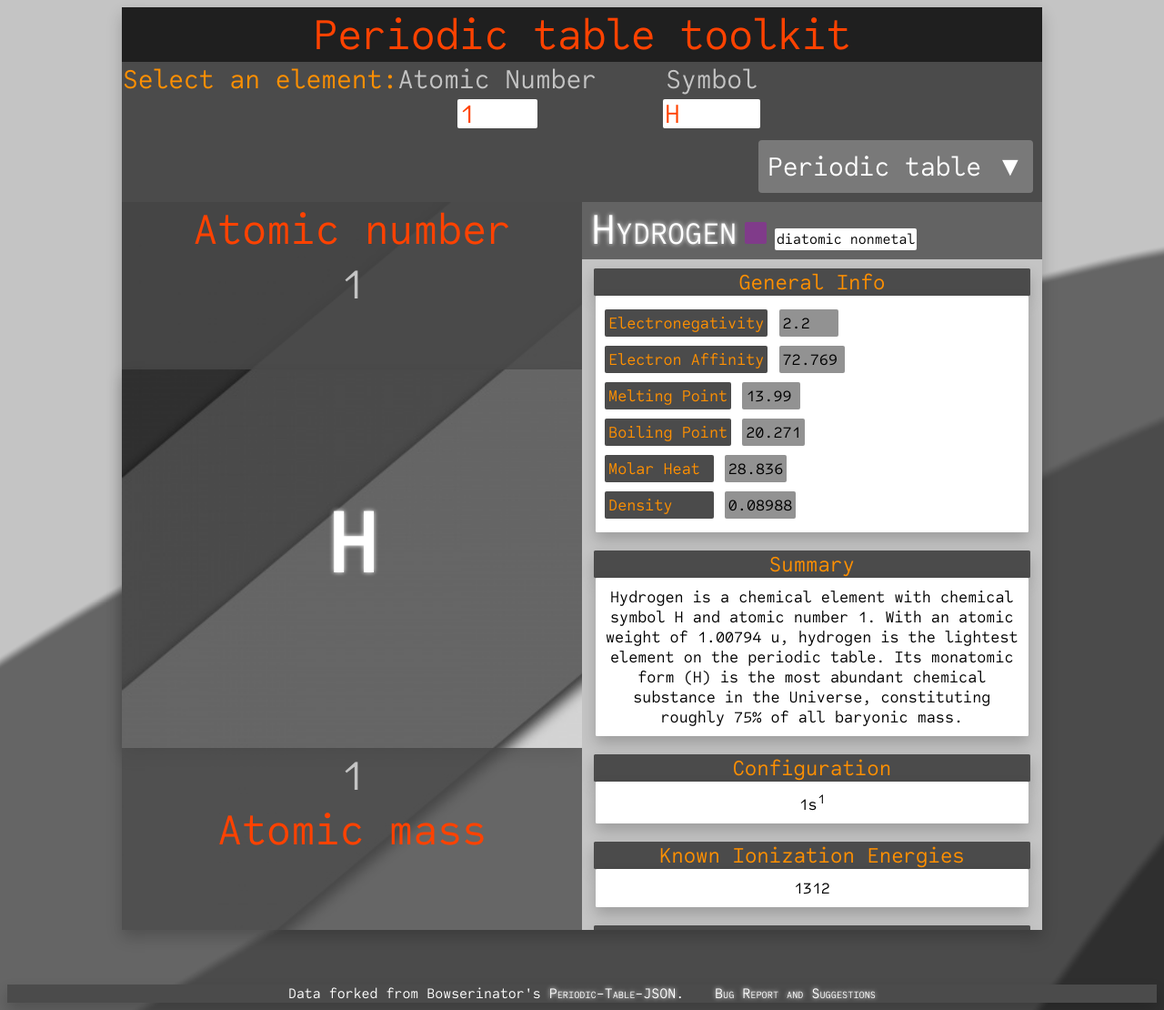
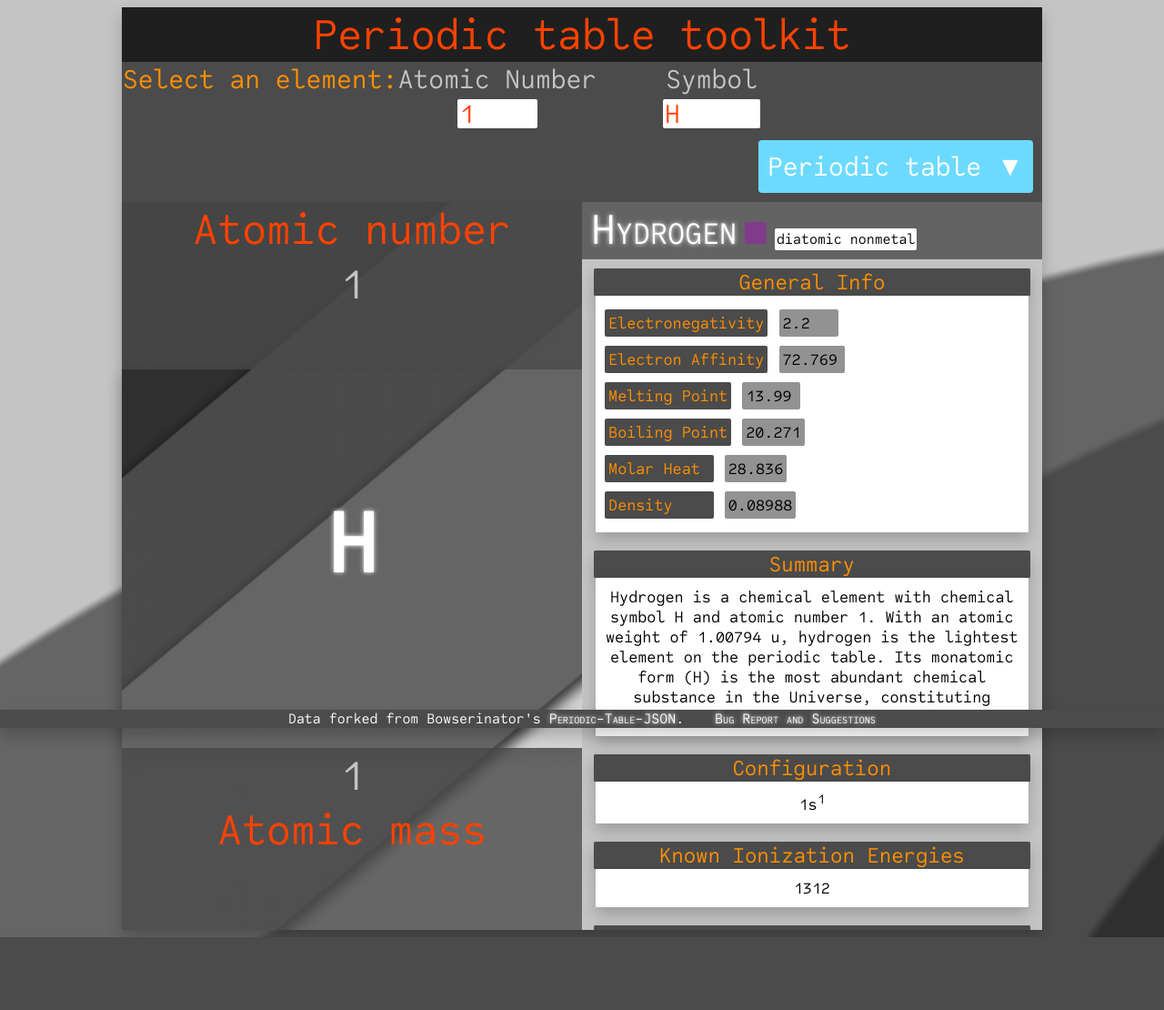
Before and after one commit to Joskul/Joskul.github.io, a plain HTML site: page index.html in a window 1280 px wide. Shown: the whole page at 91% size. After the commit the page ends 1030 px from the top, so only its background shows below. Drawn offline with Linux system fonts and the light colour scheme.

Commit message:
minor UI changes

```diff
--- a/index.html
+++ b/index.html
@@ -9,7 +9,7 @@
     <link rel="stylesheet" href="main.css">
 </head>
 
-<body onload="setup(); update('H'); document.getElementById('bgm').play()" style="background-color:#4B4B4BFF;">
+<body onload="setup(); update('H');" style="background-color:#4B4B4BFF;">
     <datalist id="elem"></datalist>
     <div class="table center" align=center border=0px id="content" style="background-color:#C4C4C4FF; width:80%;">
         <div class="tr" style="column-span:3">
--- a/main.css
+++ b/main.css
@@ -5,6 +5,8 @@
 
 body {
     background: url(./bg.png);
+    background-repeat: no-repeat;
+    background-size: auto;
 }
 
 * {
@@ -41,7 +43,7 @@ table {
 
 .dropdown {
     position: relative;
-    background-color: rgba(255, 255, 255, 0.26);
+    background-color: rgb(108, 218, 255);
     border-radius: 4px;
     padding: 10px;
     margin: 10px;
@@ -225,6 +227,7 @@ canvas {
 footer {
     left: 0;
     bottom: 0;
+    position: absolute;
     width: 100%;
     background-color: #4B4B4BFF;
     box-shadow: 0px 8px 16px 0px rgba(0, 0, 0, 0.2);
```
